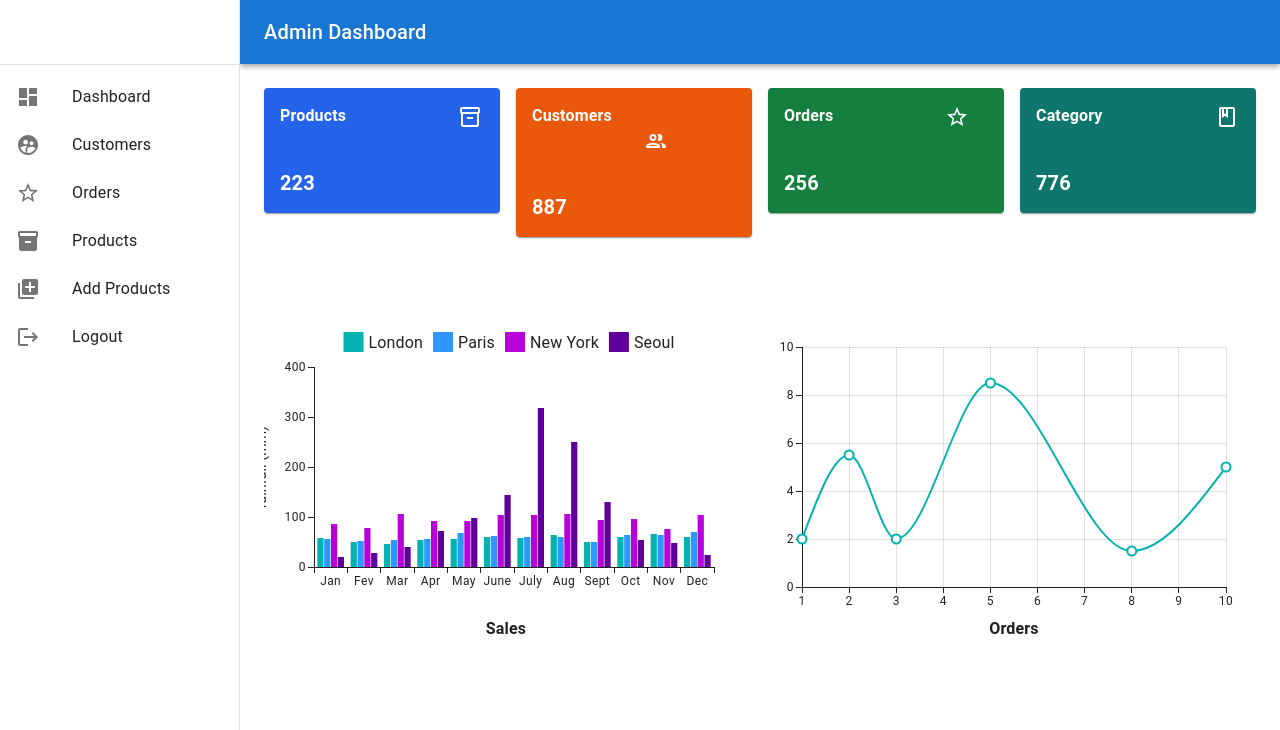
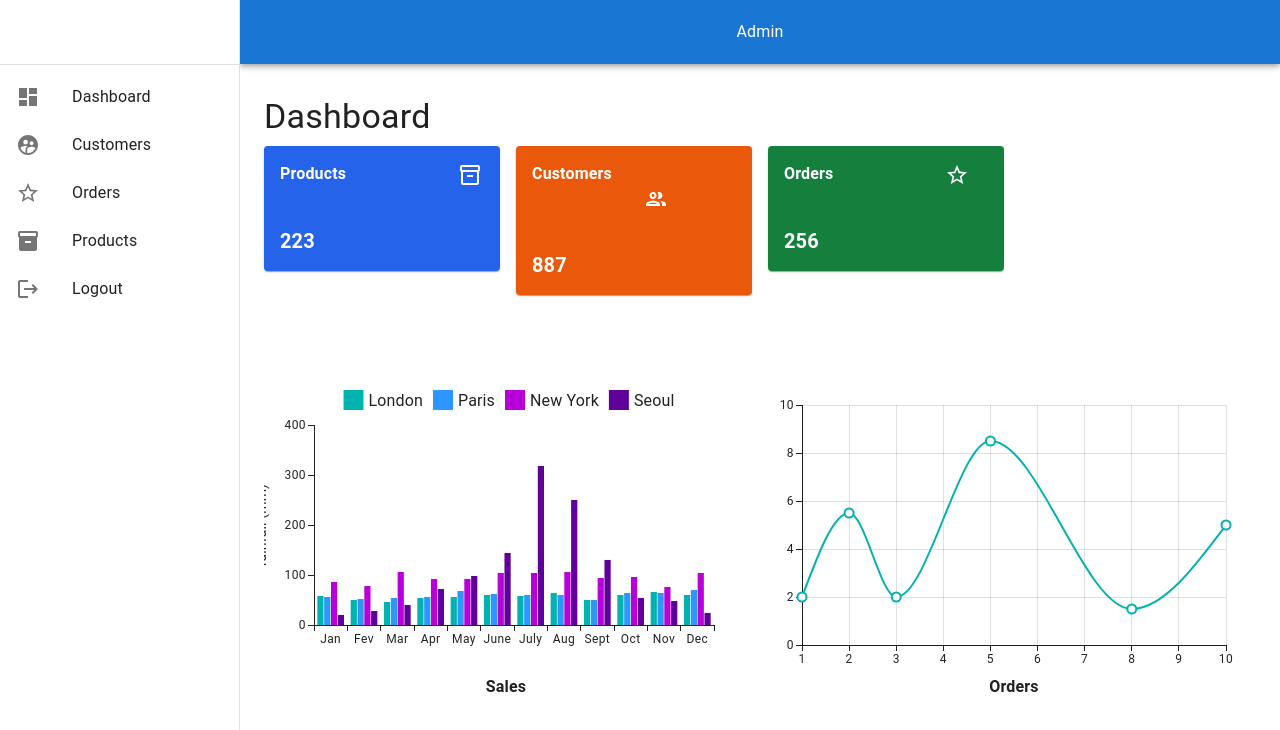
Before and after one commit to hridayeshadhikari/E-Commerce-Site-Frontend-React, a React (Create React App) app: page /admin in a window 1280 px wide. Shown: the top 730 px of the page. Built offline with nearby package versions, Linux system fonts and the light colour scheme.

Commit message:
admin fixes

```diff
--- a/src/Admin/Admin.jsx
+++ b/src/Admin/Admin.jsx
@@ -1,34 +1,33 @@
-import * as React from 'react';
-import PropTypes from 'prop-types';
-import AppBar from '@mui/material/AppBar';
-import Box from '@mui/material/Box';
-import CssBaseline from '@mui/material/CssBaseline';
-import Divider from '@mui/material/Divider';
-import Drawer from '@mui/material/Drawer';
-import IconButton from '@mui/material/IconButton';
-import List from '@mui/material/List';
-import ListItem from '@mui/material/ListItem';
-import ListItemButton from '@mui/material/ListItemButton';
-import ListItemIcon from '@mui/material/ListItemIcon';
-import ListItemText from '@mui/material/ListItemText';
-import MenuIcon from '@mui/icons-material/Menu';
-import Toolbar from '@mui/material/Toolbar';
-import Typography from '@mui/material/Typography';
-import DashboardIcon from '@mui/icons-material/Dashboard';
-import InventoryIcon from '@mui/icons-material/Inventory';
-import SupervisedUserCircleIcon from '@mui/icons-material/SupervisedUserCircle';
-import LibraryAddIcon from '@mui/icons-material/LibraryAdd';
-import StarBorderIcon from '@mui/icons-material/StarBorder';
-import { Route, Routes, useNavigate } from 'react-router-dom';
-import Dashboard from './Component/Dashboard';
-import AddProduct from './Component/AddProduct';
-import ProductTable from './Component/ProductTable';
-import OrderTable from './Component/OrderTable';
-import Customer from './Component/Customer';
-import LogoutIcon from '@mui/icons-material/Logout';
-import { logout } from '../Redux/Auth/Action';
-import { useDispatch } from 'react-redux';
-
+import * as React from "react";
+import PropTypes from "prop-types";
+import AppBar from "@mui/material/AppBar";
+import Box from "@mui/material/Box";
+import CssBaseline from "@mui/material/CssBaseline";
+import Divider from "@mui/material/Divider";
+import Drawer from "@mui/material/Drawer";
+import IconButton from "@mui/material/IconButton";
+import List from "@mui/material/List";
+import ListItem from "@mui/material/ListItem";
+import ListItemButton from "@mui/material/ListItemButton";
+import ListItemIcon from "@mui/material/ListItemIcon";
+import ListItemText from "@mui/material/ListItemText";
+import MenuIcon from "@mui/icons-material/Menu";
+import Toolbar from "@mui/material/Toolbar";
+import Typography from "@mui/material/Typography";
+import DashboardIcon from "@mui/icons-material/Dashboard";
+import InventoryIcon from "@mui/icons-material/Inventory";
+import SupervisedUserCircleIcon from "@mui/icons-material/SupervisedUserCircle";
+import StarBorderIcon from "@mui/icons-material/StarBorder";
+import { Route, Routes, useNavigate, Link } from "react-router-dom";
+import Dashboard from "./Component/Dashboard";
+import AddProduct from "./Component/AddProduct";
+import ProductTable from "./Component/ProductTable";
+import OrderTable from "./Component/OrderTable";
+import Customer from "./Component/Customer";
+import LogoutIcon from "@mui/icons-material/Logout";
+import { logout } from "../Redux/Auth/Action";
+import { useDispatch } from "react-redux";
+import companyLogo from "../Assets/trendsphere-high-resolution-logo-transparent.png";
 const drawerWidth = 240;
 
 function Admin(props) {
@@ -36,7 +35,7 @@ function Admin(props) {
   const [mobileOpen, setMobileOpen] = React.useState(false);
   const [isClosing, setIsClosing] = React.useState(false);
 
-  const dispatch=useDispatch();
+  const dispatch = useDispatch();
 
   const handleDrawerClose = () => {
     setIsClosing(true);
@@ -53,47 +52,53 @@ function Admin(props) {
     }
   };
 
-  const menuItems=[
-    {name:"Dashboard",path:"/admin",icon:<DashboardIcon />},
-    {name:"Customers",path:"/admin/customer",icon:<SupervisedUserCircleIcon />},
-    {name:"Orders",path:"/admin/orders",icon:<StarBorderIcon />},
-    {name:"Products",path:"/admin/products",icon:<InventoryIcon />},
-    {name:"Add Products",path:"/admin/product/add",icon:<LibraryAddIcon />},
-    {name:"Logout",path:"/logout",icon:<LogoutIcon/>}
-  ]
+  const menuItems = [
+    { name: "Dashboard", path: "/admin", icon: <DashboardIcon /> },
+    {
+      name: "Customers",
+      path: "/admin/customer",
+      icon: <SupervisedUserCircleIcon />,
+    },
+    { name: "Orders", path: "/admin/orders", icon: <StarBorderIcon /> },
+    { name: "Products", path: "/admin/products", icon: <InventoryIcon /> },
+    { name: "Logout", path: "/logout", icon: <LogoutIcon /> },
+  ];
 
   const handleLogout = () => {
+    dispatch(logout());
 
-    dispatch(logout())
-
-    navigate('/');
+    navigate("/");
   };
-  const navigate=useNavigate();
+  const navigate = useNavigate();
 
   const drawer = (
     <div>
       <Toolbar />
       <Divider />
       <List>
-        {menuItems.map((item,index) => (
-          <ListItem key={item.name} onClick={item.name === 'Logout' ? handleLogout : () => navigate(item.path)} disablePadding>
+        {menuItems.map((item, index) => (
+          <ListItem
+            key={item.name}
+            onClick={
+              item.name === "Logout" ? handleLogout : () => navigate(item.path)
+            }
+            disablePadding
+          >
             <ListItemButton>
-              <ListItemIcon>
-                {item.icon}
-              </ListItemIcon>
+              <ListItemIcon>{item.icon}</ListItemIcon>
               <ListItemText primary={item.name} />
             </ListItemButton>
           </ListItem>
         ))}
       </List>
-
     </div>
   );
 
-  const container = window !== undefined ? () => window().document.body : undefined;
+  const container =
+    window !== undefined ? () => window().document.body : undefined;
 
   return (
-    <Box sx={{ display: 'flex' }}>
+    <Box sx={{ display: "flex" }}>
       <CssBaseline />
       <AppBar
         position="fixed"
@@ -108,13 +113,11 @@ function Admin(props) {
             aria-label="open drawer"
             edge="start"
             onClick={handleDrawerToggle}
-            sx={{ mr: 2, display: { sm: 'none' } }}
+            sx={{ mr: 2, display: { sm: "none" } }}
           >
             <MenuIcon />
           </IconButton>
-          <Typography variant="h6" noWrap component="div">
-            Admin Dashboard
-          </Typography>
+          <h2 style={{ margin: "0px auto" }}>Admin</h2>
         </Toolbar>
       </AppBar>
       <Box
@@ -133,8 +136,11 @@ function Admin(props) {
             keepMounted: true, // Better open performance on mobile.
           }}
           sx={{
-            display: { xs: 'block', sm: 'none' },
-            '& .MuiDrawer-paper': { boxSizing: 'border-box', width: drawerWidth },
+            display: { xs: "block", sm: "none" },
+            "& .MuiDrawer-paper": {
+              boxSizing: "border-box",
+              width: drawerWidth,
+            },
           }}
         >
           {drawer}
@@ -142,8 +148,11 @@ function Admin(props) {
         <Drawer
           variant="permanent"
           sx={{
-            display: { xs: 'none', sm: 'block' },
-            '& .MuiDrawer-paper': { boxSizing: 'border-box', width: drawerWidth },
+            display: { xs: "none", sm: "block" },
+            "& .MuiDrawer-paper": {
+              boxSizing: "border-box",
+              width: drawerWidth,
+            },
           }}
           open
         >
@@ -152,16 +161,19 @@ function Admin(props) {
       </Box>
       <Box
         component="main"
-        sx={{ flexGrow: 1, p: 3, width: { sm: `calc(100% - ${drawerWidth}px)` } }}
+        sx={{
+          flexGrow: 1,
+          p: 3,
+          width: { sm: `calc(100% - ${drawerWidth}px)` },
+        }}
       >
         <Toolbar />
-
         <Routes>
-          <Route path='/' element={<Dashboard/>}></Route>
-          <Route path='/product/add' element={<AddProduct/>}></Route>
-          <Route path='/products/' element={<ProductTable/>}></Route>
-          <Route path='/orders' element={<OrderTable/>}></Route>
-          <Route path='/customer' element={<Customer/>}></Route>
+          <Route path="/" element={<Dashboard />}></Route>
+          <Route path="/product/add" element={<AddProduct />}></Route>
+          <Route path="/products/" element={<ProductTable />}></Route>
+          <Route path="/orders" element={<OrderTable />}></Route>
+          <Route path="/customer" element={<Customer />}></Route>
         </Routes>
       </Box>
     </Box>
--- a/src/Admin/Component/Dashboard.jsx
+++ b/src/Admin/Component/Dashboard.jsx
@@ -1,26 +1,27 @@
-import React from 'react'
-import Grid from '@mui/material/Grid';
-import Paper from '@mui/material/Paper';
-import Inventory2OutlinedIcon from '@mui/icons-material/Inventory2Outlined';
-import PeopleOutlinedIcon from '@mui/icons-material/PeopleOutlined';
-import StarBorderOutlinedIcon from '@mui/icons-material/StarBorderOutlined';
-import ClassOutlinedIcon from '@mui/icons-material/ClassOutlined';
-import { BarChart } from '@mui/x-charts/BarChart';
-import { axisClasses } from '@mui/x-charts';
-import { LineChart } from '@mui/x-charts/LineChart';
-import { Box } from '@mui/material';
+import React from "react";
+import Grid from "@mui/material/Grid";
+import Paper from "@mui/material/Paper";
+import Inventory2OutlinedIcon from "@mui/icons-material/Inventory2Outlined";
+import PeopleOutlinedIcon from "@mui/icons-material/PeopleOutlined";
+import StarBorderOutlinedIcon from "@mui/icons-material/StarBorderOutlined";
+import ClassOutlinedIcon from "@mui/icons-material/ClassOutlined";
+import { BarChart } from "@mui/x-charts/BarChart";
+import { axisClasses } from "@mui/x-charts";
+import { LineChart } from "@mui/x-charts/LineChart";
+import { Box, Typography } from "@mui/material";
+import { Link } from "react-router-dom";
 
 const chartSetting = {
   yAxis: [
     {
-      label: 'rainfall (mm)',
+      label: "rainfall (mm)",
     },
   ],
   width: 500,
   height: 300,
   sx: {
     [`.${axisClasses.left} .${axisClasses.label}`]: {
-      transform: 'translate(-20px, 0)',
+      transform: "translate(-20px, 0)",
     },
   },
 };
@@ -30,153 +31,143 @@ const dataset = [
     paris: 57,
     newYork: 86,
     seoul: 21,
-    month: 'Jan',
+    month: "Jan",
   },
   {
     london: 50,
     paris: 52,
     newYork: 78,
     seoul: 28,
-    month: 'Fev',
+    month: "Fev",
   },
   {
     london: 47,
     paris: 53,
     newYork: 106,
     seoul: 41,
-    month: 'Mar',
+    month: "Mar",
   },
   {
     london: 54,
     paris: 56,
     newYork: 92,
     seoul: 73,
-    month: 'Apr',
+    month: "Apr",
   },
   {
     london: 57,
     paris: 69,
     newYork: 92,
     seoul: 99,
-    month: 'May',
+    month: "May",
   },
   {
     london: 60,
     paris: 63,
     newYork: 103,
     seoul: 144,
-    month: 'June',
+    month: "June",
   },
   {
     london: 59,
     paris: 60,
     newYork: 105,
     seoul: 319,
-    month: 'July',
+    month: "July",
   },
   {
     london: 65,
     paris: 60,
     newYork: 106,
     seoul: 249,
-    month: 'Aug',
+    month: "Aug",
   },
   {
     london: 51,
     paris: 51,
     newYork: 95,
     seoul: 131,
-    month: 'Sept',
+    month: "Sept",
   },
   {
     london: 60,
     paris: 65,
     newYork: 97,
     seoul: 55,
-    month: 'Oct',
+    month: "Oct",
   },
   {
     london: 67,
     paris: 64,
     newYork: 76,
     seoul: 48,
-    month: 'Nov',
+    month: "Nov",
   },
   {
     london: 61,
     paris: 70,
     newYork: 103,
     seoul: 25,
-    month: 'Dec',
+    month: "Dec",
   },
 ];
 const valueFormatter = (value) => `${value}mm`;
 const Dashboard = () => {
   return (
     <div>
-
-      <Grid container spacing={2}>
+      <Typography variant="h4" className="py-2">
+        Dashboard
+      </Typography>
+      <Grid container spacing={2} className="mt-3">
         <Grid item xs={12} sm={6} md={3} lg={3}>
-          <Paper style={{ backgroundColor: '#2563eb' }}>
-            <div className='p-4 font-bold text-white'>
+          <Link to="/admin/products">
+            <Paper style={{ backgroundColor: "#2563eb" }}>
+              <div className="p-4 font-bold text-white">
                 Products
-              <Inventory2OutlinedIcon className='lg:ml-[7rem]' />
-              <div className='text-xl mt-10'>
-                223
-              </div>
+                <Inventory2OutlinedIcon className="lg:ml-[7rem]" />
+                <div className="text-xl mt-10">223</div>
               </div>
             </Paper>
+          </Link>
         </Grid>
         <Grid item xs={12} sm={6} md={3} lg={3}>
-          <Paper style={{ backgroundColor: '#ea580c' }}>
-            <div className='p-4 font-bold text-white'>
+          <Link to="/admin/customer">
+            <Paper style={{ backgroundColor: "#ea580c" }}>
+              <div className="p-4 font-bold text-white">
                 Customers
-              <PeopleOutlinedIcon className='lg:ml-[7rem]' />
-              <div className='text-xl mt-10'>
-                887
-              </div>
+                <PeopleOutlinedIcon className="lg:ml-[7rem]" />
+                <div className="text-xl mt-10">887</div>
               </div>
             </Paper>
+          </Link>
         </Grid>
         <Grid item xs={12} sm={6} md={3} lg={3}>
-          <Paper style={{ backgroundColor: '#15803d' }}>
-            <div className='p-4 font-bold text-white'>
+          <Link to="/admin/orders">
+            <Paper style={{ backgroundColor: "#15803d" }}>
+              <div className="p-4 font-bold text-white">
                 Orders
-              <StarBorderOutlinedIcon className='lg:ml-[7rem]' />
-              <div className='text-xl mt-10'>
-                256
-              </div>
+                <StarBorderOutlinedIcon className="lg:ml-[7rem]" />
+                <div className="text-xl mt-10">256</div>
               </div>
             </Paper>
-        </Grid>
-        <Grid item xs={12} sm={6} md={3} lg={3}>
-          <Paper style={{ backgroundColor: '#0f766e' }}>
-            <div className='p-4 font-bold text-white'>
-              Category
-              <ClassOutlinedIcon className='lg:ml-[7rem]' />
-              <div className='text-xl mt-10'>
-                776
-              </div>
-            </div>
-          </Paper>
+          </Link>
         </Grid>
       </Grid>
-      <div className='mt-[5rem]'>
+      <div className="mt-[5rem]">
         <Grid container rowSpacing={1} columnSpacing={{ xs: 1, sm: 2, md: 3 }}>
           <Grid item xs={6}>
-
             <BarChart
               dataset={dataset}
-              xAxis={[{ scaleType: 'band', dataKey: 'month' }]}
+              xAxis={[{ scaleType: "band", dataKey: "month" }]}
               series={[
-                { dataKey: 'london', label: 'London', valueFormatter },
-                { dataKey: 'paris', label: 'Paris', valueFormatter },
-                { dataKey: 'newYork', label: 'New York', valueFormatter },
-                { dataKey: 'seoul', label: 'Seoul', valueFormatter },
+                { dataKey: "london", label: "London", valueFormatter },
+                { dataKey: "paris", label: "Paris", valueFormatter },
+                { dataKey: "newYork", label: "New York", valueFormatter },
+                { dataKey: "seoul", label: "Seoul", valueFormatter },
               ]}
               {...chartSetting}
             />
-            <div className='font-semibold text-center'>Sales</div>
+            <div className="font-semibold text-center">Sales</div>
           </Grid>
           <Grid item xs={6}>
             <LineChart
@@ -189,14 +180,13 @@ const Dashboard = () => {
               height={300}
               margin={{ left: 30, right: 30, top: 30, bottom: 30 }}
               grid={{ vertical: true, horizontal: true }}
-            /><div className='font-semibold text-center'>Orders</div>
+            />
+            <div className="font-semibold text-center">Orders</div>
           </Grid>
-
         </Grid>
       </div>
+    </div>
+  );
+};
 
-    </div>
-  )
-}
-
-export default Dashboard
+export default Dashboard;
```
Also changed, not shown: src/Admin/Component/AddProduct.jsx (+22 -16 lines), src/Admin/Component/Customer.jsx (+46 -29 lines), src/Admin/Component/OrderTable.jsx (+101 -30 lines), src/Admin/Component/ProductTable.jsx (+71 -46 lines). Lines whose indentation alone changed are shown as unchanged.
